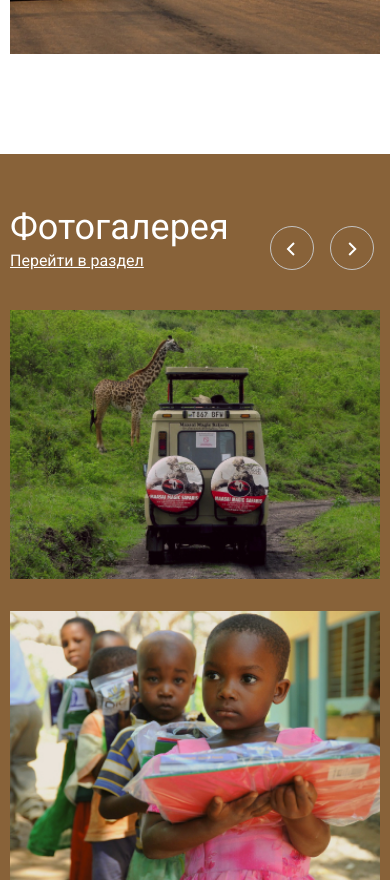
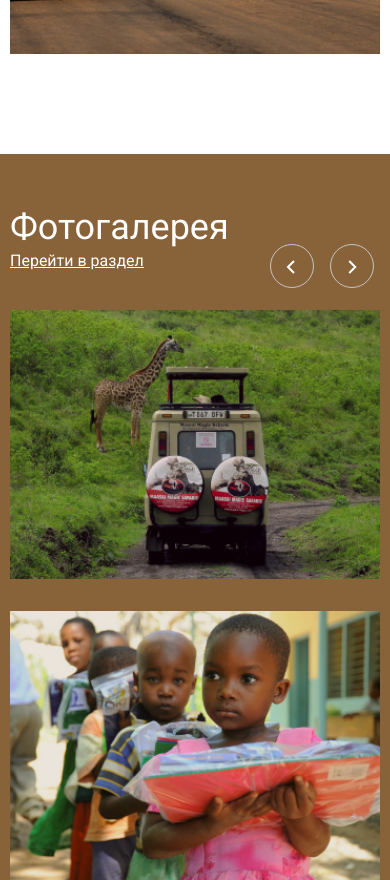
Before and after one commit to SaimonFenix/safari, a plain HTML site: page index.html in a window 390 px wide. Shown: the part 7044-7924 px from the top of the page. Drawn offline with nearby package versions, Linux system fonts and the light colour scheme.

Commit message:
Update style.css

```diff
--- a/css/style.css
+++ b/css/style.css
@@ -718,6 +718,9 @@ a {
     .popular__link{
         margin-bottom: 10px;
     }
+    .slick-btn {
+    top: -67px;
+    }
     .gallery__item--inner {
         grid-template-columns: repeat(1, 1fr);
     }
```
